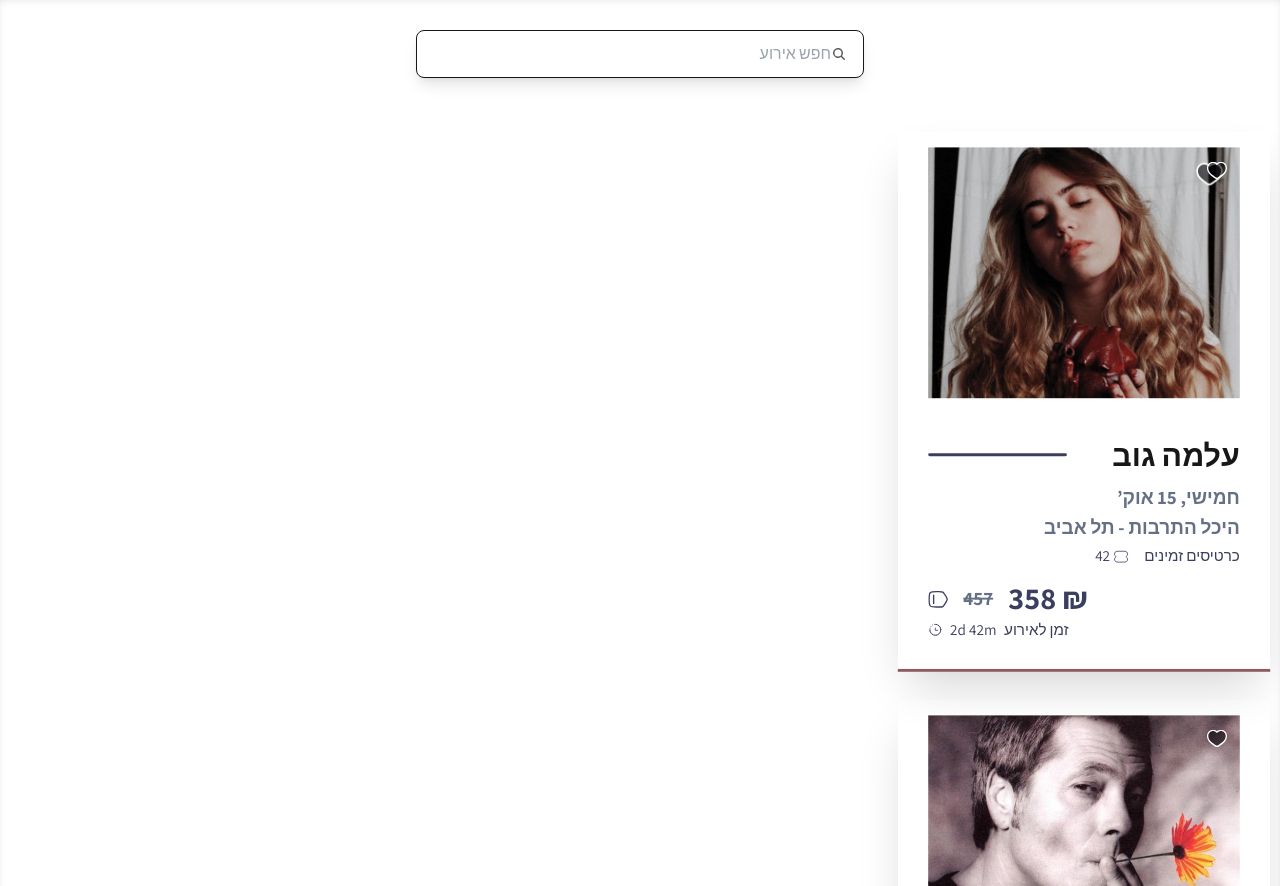
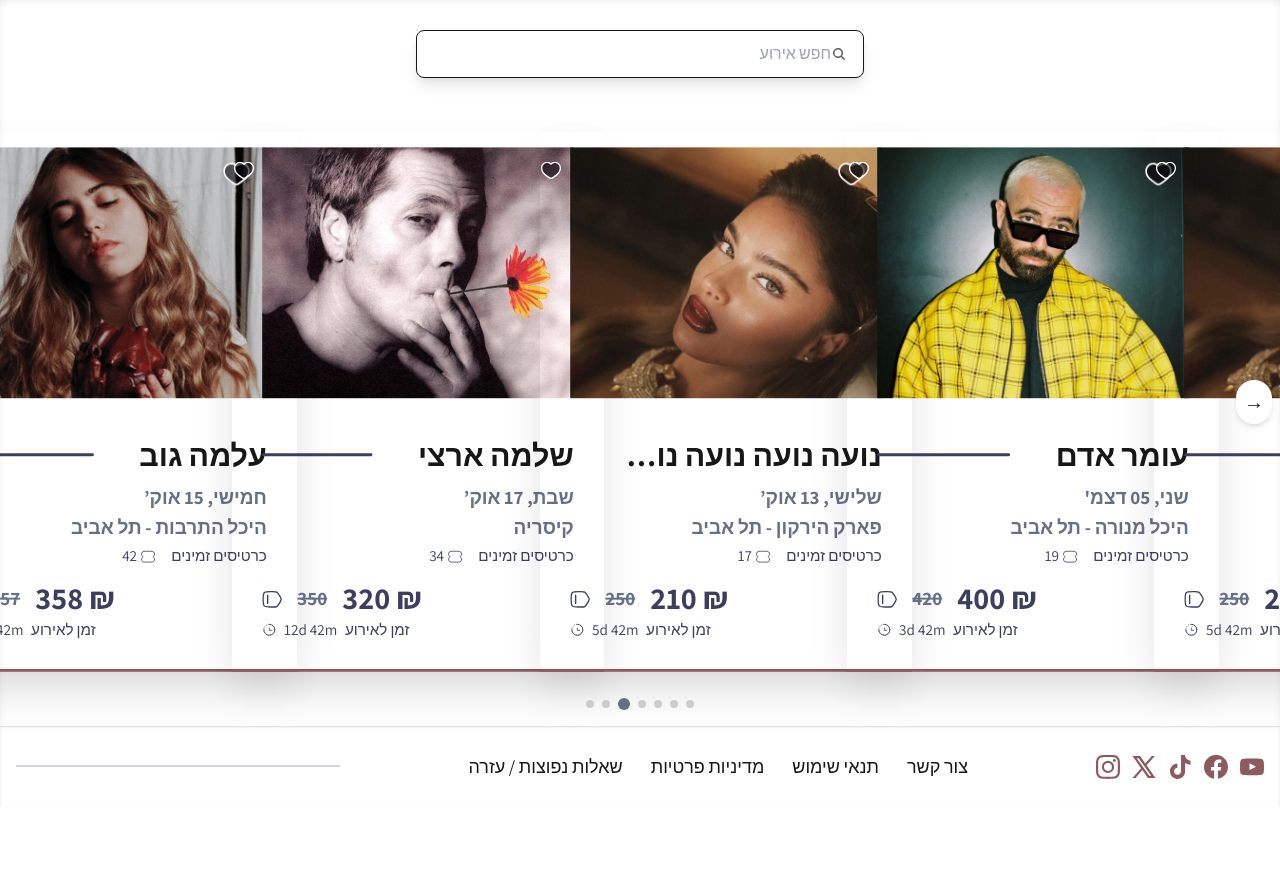
Before and after one commit to tiketuser/Tiket, a Next.js app: page / in a window 1280 px wide. Shown: the part 370-1256 px from the top of the page. After the commit the page ends 1176 px from the top, so only its background shows below. Built offline with nearby package versions, Linux system fonts and the light colour scheme.

Commit message:
changed card carousle flex-wrap maybe delete it later

```diff
--- a/app/components/CardCarousel/CardCarousel.tsx
+++ b/app/components/CardCarousel/CardCarousel.tsx
@@ -121,7 +121,7 @@ const CardCarousel: React.FC = () => {
       {/* Cards Container */}
       <div
         dir="ltr"
-        className="mb-10 mt-10 flex-wrap justify-between h-full items-center w-full transition-transform duration-300 ease-in-out"
+        className="mb-10 mt-10 flex justify-between h-full items-center w-full transition-transform duration-300 ease-in-out"
         style={{
           // change the number for a bigger leap
           transform: `translateX(-${currentIndex * (100 / visibleCards)}%)`,
```
